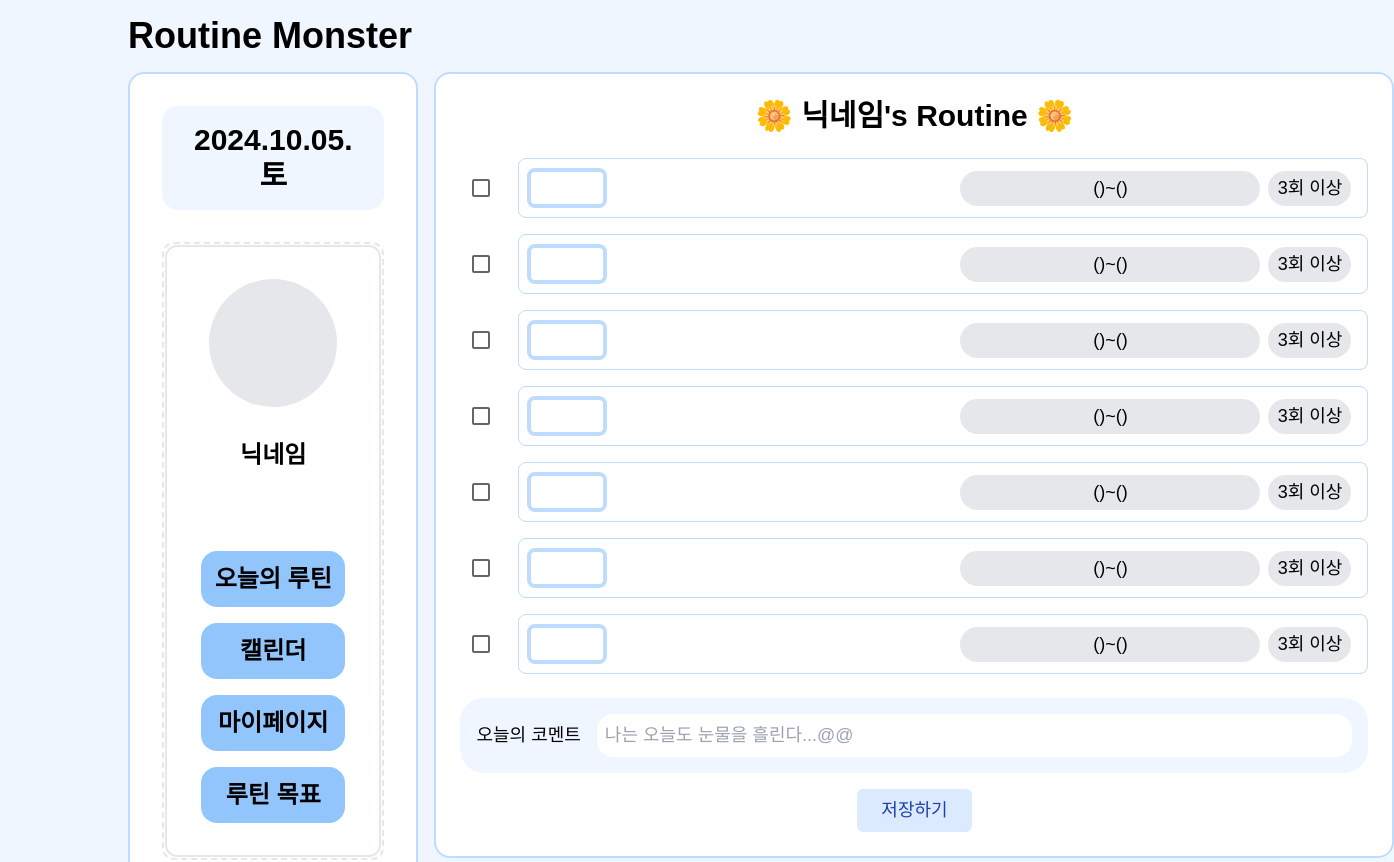
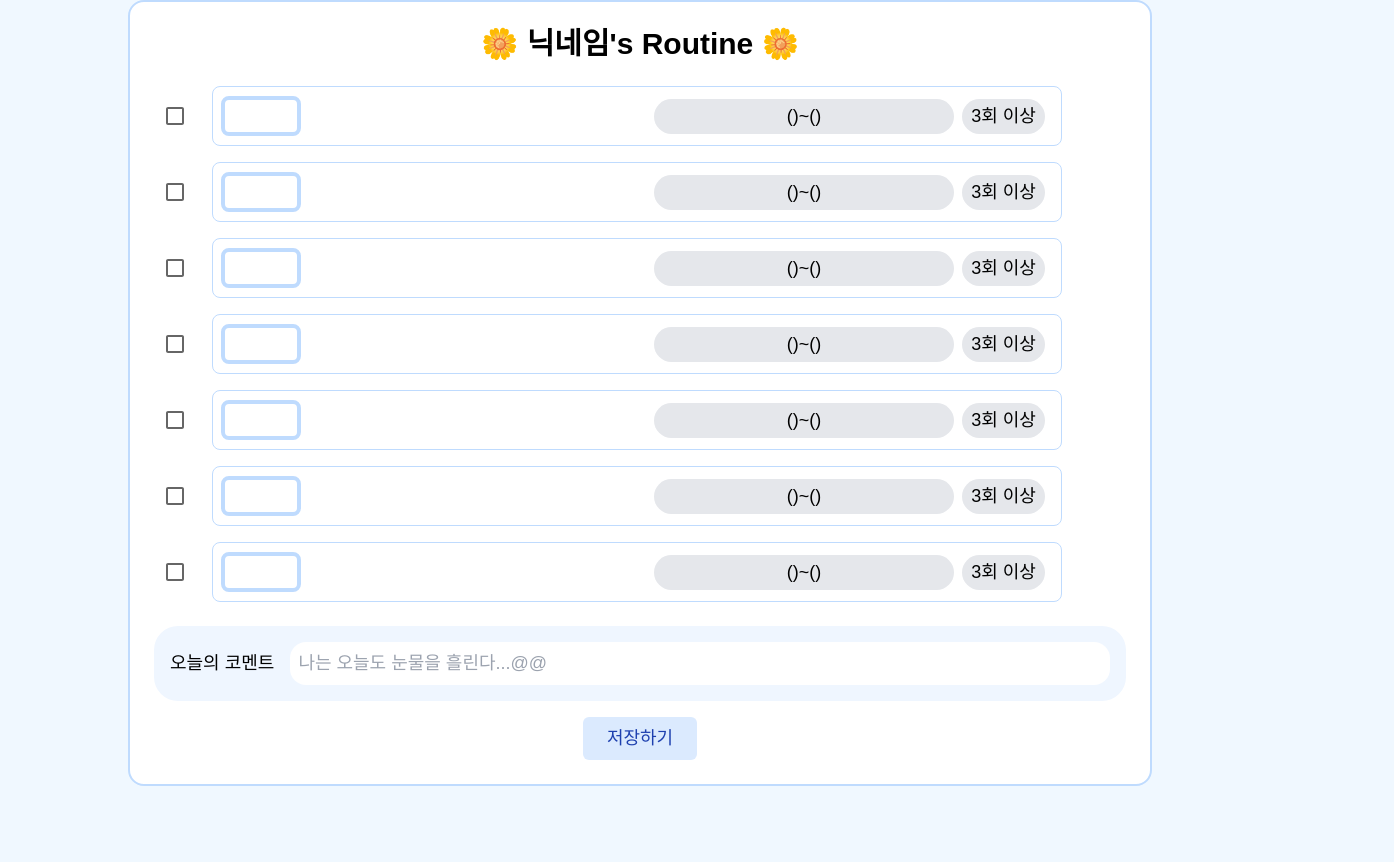
Before and after one commit to FORIF-REACT-2024/routinemonster, a React (Vite) app: page /today in a window 1280 px wide. Shown: the top 862 px of the page, 1394 px wide, since content can reach past the window. After the commit the page ends 800 px from the top, so only its background shows below. Built offline with nearby package versions, Linux system fonts and the light colour scheme; a web font is replaced by a local one.

Commit message:
루틴목록 분리

```diff
--- a/src/pages/RoutineList.jsx
+++ b/src/pages/RoutineList.jsx
@@ -45,24 +45,8 @@ const RoutineList = () => {
     };
 
     return (
-        <div className="min-h-screen bg-blue-50 p-4">
-            <div className="max-w-5xl mx-auto mb-4">
-                <h1 className="text-4xl font-bold">Routine Monster</h1>
-            </div>
-
-            <div className="max-w-5xl mx-auto">
+        <div className="max-w-5xl mx-auto">
                 <div className="flex gap-4">
-                    <div className="w-[360px]">
-                        <Profile
-                            date="2024.10.05.토"
-                            nickname="닉네임"
-                            onTodayRoutinePress={() => {}}
-                            onCalendarPress={() => {}}
-                            onMyPagePress={() => {}}
-                            onRoutineGoalPress={() => {}}
-                        />
-                    </div>
-
                     <div className="flex-1">
                         <div className="border-2 border-blue-200 rounded-2xl bg-white p-6">
                             <div className="mb-6">
@@ -123,7 +107,6 @@ const RoutineList = () => {
                     </div>
                 </div>
             </div>
-        </div>
     );
 };
 
--- a/src/pages/RoutineToday.jsx
+++ b/src/pages/RoutineToday.jsx
@@ -17,28 +17,10 @@ const RoutineToday = () => {
     const label = { inputProps: { 'aria-label': 'Checkbox demo' } };
 
     return (
-        <div className="min-h-screen bg-blue-50 p-4">
-        {/* 페이지 타이틀 */}
-        <div className="max-w-5xl mx-auto mb-4">
-            <h1 className="text-4xl font-bold">Routine Monster</h1>
-        </div>
-
+        <div>
         {/* 메인 컨텐츠 컨테이너 */}
         <div className="max-w-5xl mx-auto">
             <div className="flex gap-4">
-            {/* 왼쪽 프로필 섹션 */}
-            <div className="w-[360px]"> {/* width 조정 */}
-                <Profile
-                date="2024.10.05.토"
-                nickname="닉네임"
-
-                onTodayRoutinePress={() => {}}
-                onCalendarPress={() => {}}
-                onMyPagePress={() => {}}
-                onRoutineGoalPress={() => {}}
-                />
-            </div>
-
             {/* 오른쪽 루틴 섹션 */}
             <div className="flex-1">
                 <div className="border-2 border-blue-200 rounded-2xl bg-white p-6">
```
